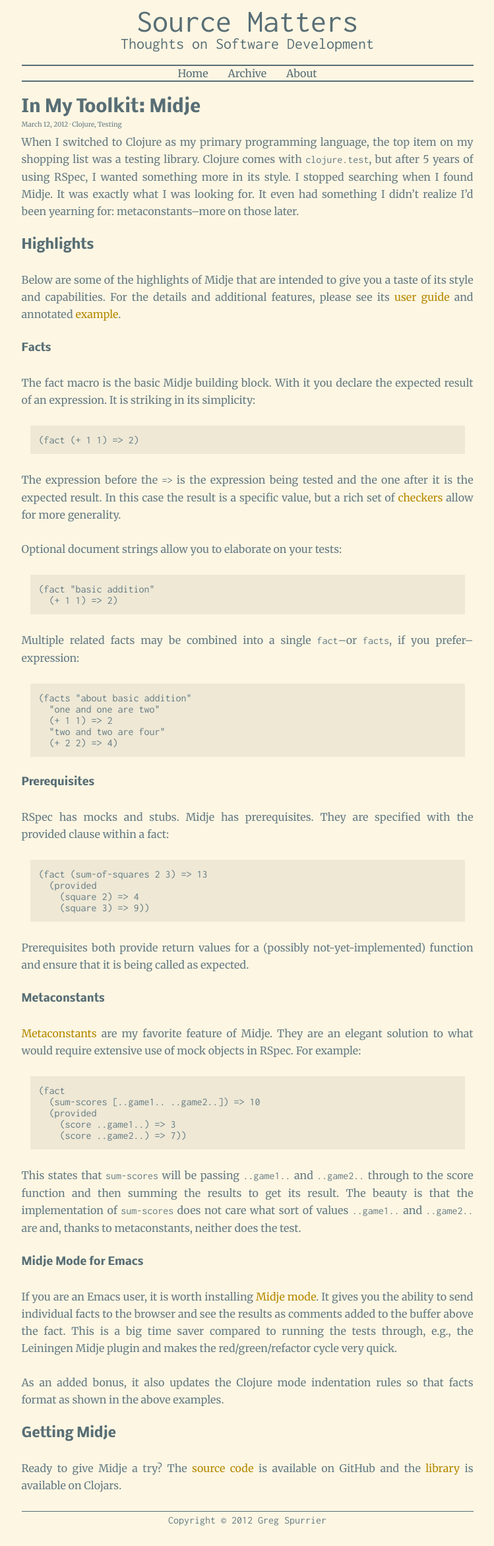
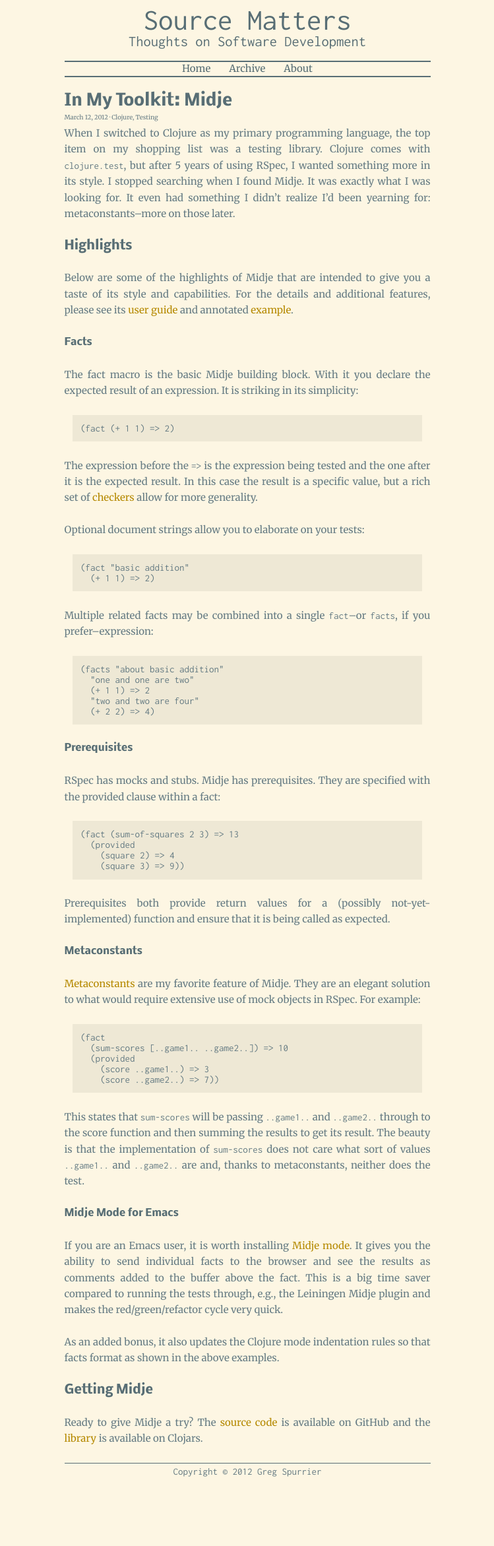
Before and after one commit to gregspurrier/gregspurrier.github.com, a Jekyll site: the page built from index.html, in a window 1280 px wide. Shown: the whole page at 66% size, without its empty margins (265-1014 px from the left). Built offline with Jekyll 4.4.1, drawn with Linux system fonts in a browser that asks for light colours; after the commit the page ends 2267 px from its top, so only the background shows below that.

Commit message:
Reduce font size a bit

```diff
--- a/_sass/screen.scss
+++ b/_sass/screen.scss
@@ -24,7 +24,7 @@
 
 body {
   font-family: Merriweather, Georgia, serif;
-  font-size: 1em;
+  font-size: 0.9375em;
   color: $base00;
   background-color: $base3;
 }
@@ -80,7 +80,7 @@
 
 #page {
   margin: auto;
-  max-width: 685px;
+  max-width: 37em;
 }
 
 #header {
--- a/stylesheets/screen.css
+++ b/stylesheets/screen.css
@@ -70,7 +70,7 @@
 /* line 25, ../_sass/screen.scss */
 body {
   font-family: Merriweather, Georgia, serif;
-  font-size: 1em;
+  font-size: 0.9375em;
   color: #657b83;
   background-color: #fdf6e3;
 }
@@ -136,7 +136,7 @@
 /* line 81, ../_sass/screen.scss */
 #page {
   margin: auto;
-  max-width: 685px;
+  max-width: 37em;
 }
 
 /* line 86, ../_sass/screen.scss */
```
